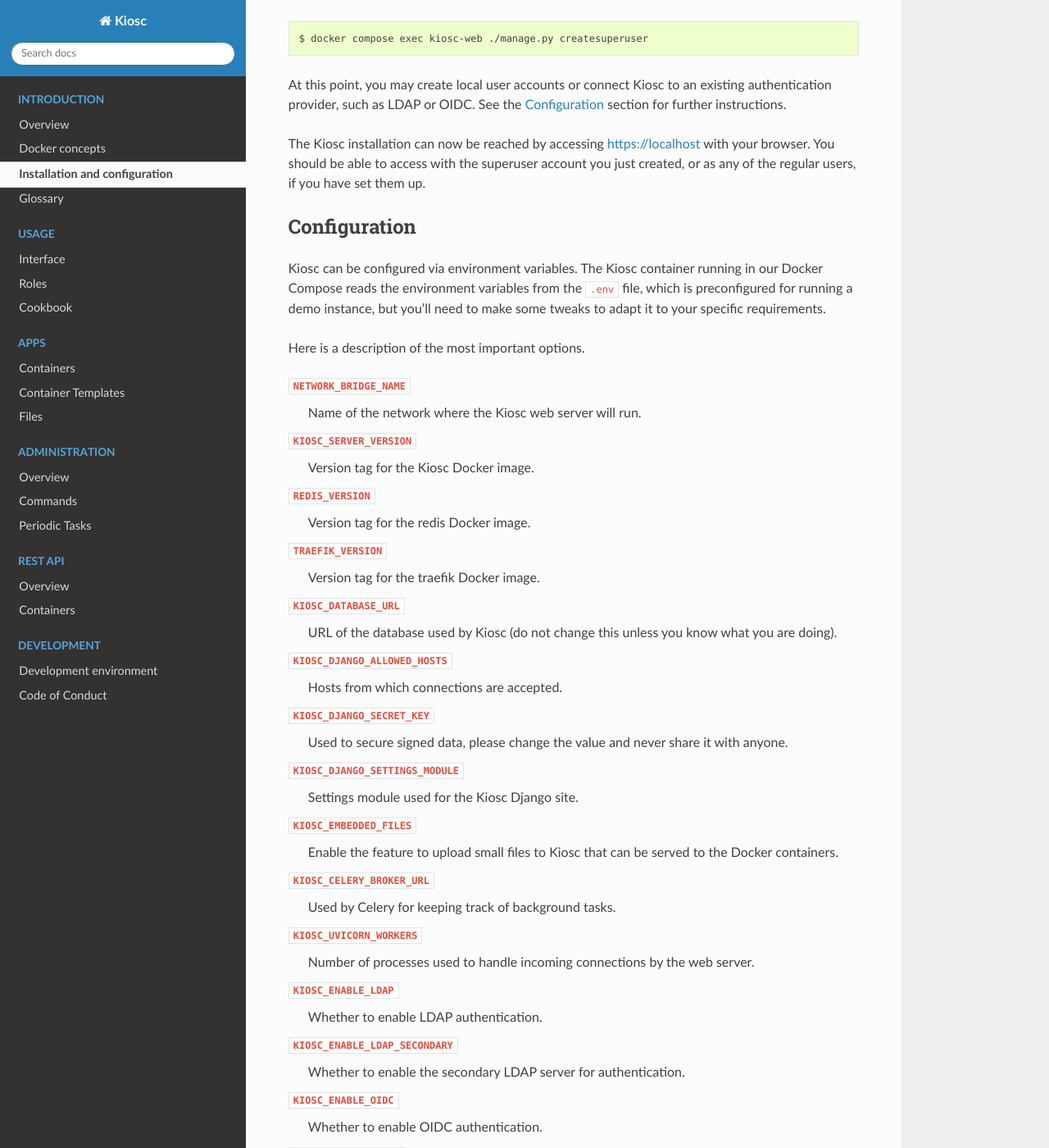
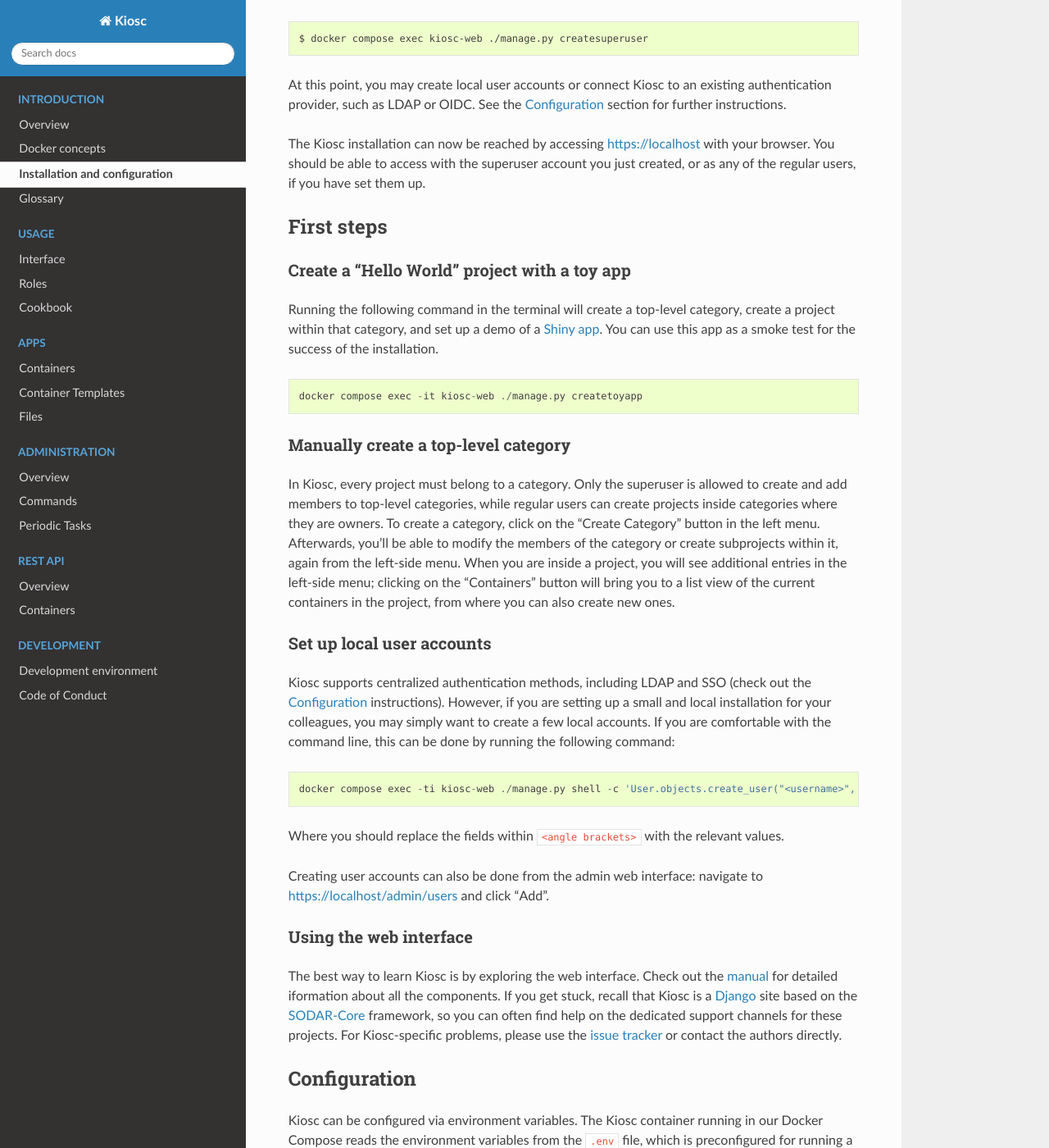
Before and after one commit to bihealth/kiosc-server, a Sphinx documentation site: the page built from docs/source/introduction_installation.rst, in a window 1280 px wide and 1400 px high, scrolled down 1265 px. Shown: the whole window at 82% size. Built offline with Sphinx 7.4.7 and the Read the Docs theme 3.1.0, drawn with Linux system fonts in a browser that asks for light colours.

Commit message:
add "first steps" to docs (#230)

```diff
--- a/docs/source/introduction_installation.rst
+++ b/docs/source/introduction_installation.rst
@@ -64,6 +64,52 @@
 The Kiosc installation can now be reached by accessing https://localhost
 with your browser. You should be able to access with the superuser account you
 just created, or as any of the regular users, if you have set them up.
+
+
+.. _introduction_installation_usage:
+
+First steps
+-----------
+
+Create a "Hello World" project with a toy app
+^^^^^^^^^^^^^^^^^^^^^^^^^^^^^^^^^^^^^^^^^^^^^
+
+Running the following command in the terminal will create a top-level category, create a project within that category, and set up a demo of a `Shiny app <https://rocker-project.org/images/versioned/shiny.html>`__.
+You can use this app as a smoke test for the success of the installation.
+
+::
+
+    docker compose exec -it kiosc-web ./manage.py createtoyapp
+
+Manually create a top-level category
+^^^^^^^^^^^^^^^^^^^^^^^^^^^^^^^^^^^^
+
+In Kiosc, every project must belong to a category.
+Only the superuser is allowed to create and add members to top-level categories, while regular users can create projects inside categories where they are owners.
+To create a category, click on the "Create Category" button in the left menu.
+Afterwards, you'll be able to modify the members of the category or create subprojects within it, again from the left-side menu.
+When you are inside a project, you will see additional entries in the left-side menu; clicking on the "Containers" button will bring you to a list view of the current containers in the project, from where you can also create new ones.
+
+Set up local user accounts
+^^^^^^^^^^^^^^^^^^^^^^^^^^
+
+Kiosc supports centralized authentication methods, including LDAP and SSO (check out the :ref:`introduction_installation_configuration` instructions).
+However, if you are setting up a small and local installation for your colleagues, you may simply want to create a few local accounts.
+If you are comfortable with the command line, this can be done by running the following command::
+
+    docker compose exec -ti kiosc-web ./manage.py shell -c 'User.objects.create_user("<username>", "<email>", "<password>")'
+
+Where you should replace the fields within ``<angle brackets>`` with the relevant values.
+
+Creating user accounts can also be done from the admin web interface: navigate to https://localhost/admin/users and click "Add".
+
+Using the web interface
+^^^^^^^^^^^^^^^^^^^^^^^
+
+The best way to learn Kiosc is by exploring the web interface.
+Check out the `manual <https://kiosc-server.readthedocs.io/en/latest/>`__ for detailed iformation about all the components.
+If you get stuck, recall that Kiosc is a `Django <https://www.djangoproject.com>`__ site based on the `SODAR-Core <https://github.com/bihealth/sodar-core>`__ framework, so you can often find help on the dedicated support channels for these projects.
+For Kiosc-specific problems, please use the `issue tracker <https://github.com/bihealth/kiosc-server/issues>`__ or contact the authors directly.
 
 
 .. _introduction_installation_configuration:
```
Also changed, not shown: README.rst (+4 -4 lines).
